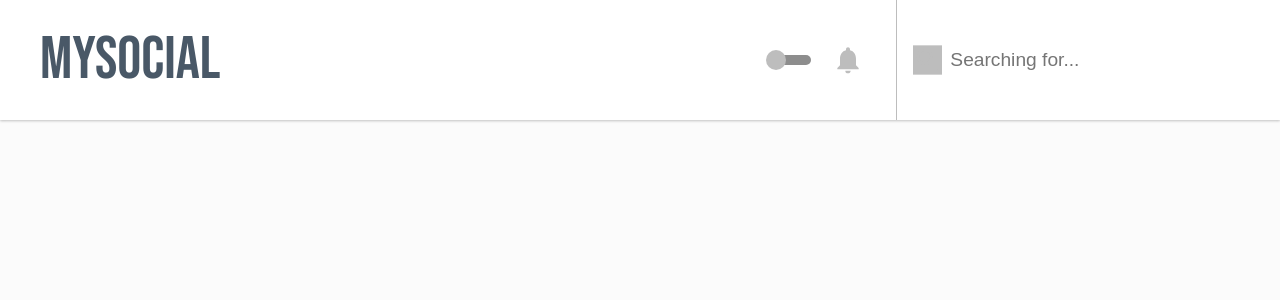
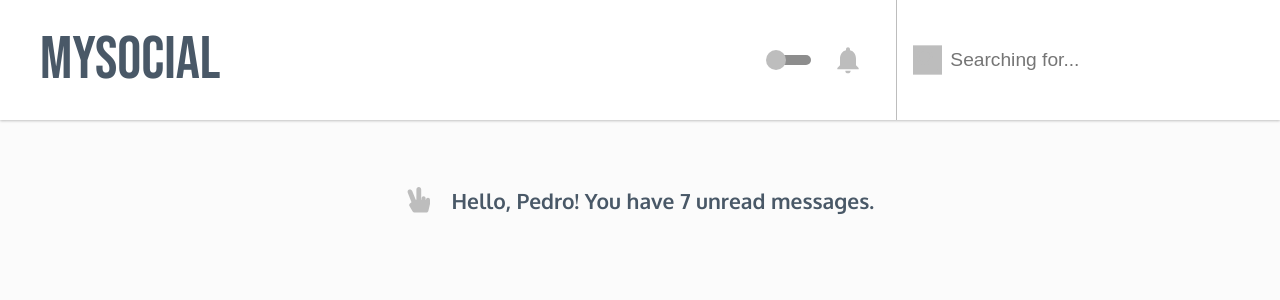
Before and after one commit to pedromihael/react-social-network, a React (Create React App) app: page / in a window 1280 px wide. Shown: the top 300 px of the page. Built offline with nearby package versions, Linux system fonts and the light colour scheme.

Commit message:
chore: add greeting

```diff
--- a/src/App.tsx
+++ b/src/App.tsx
@@ -3,12 +3,10 @@ import React from 'react'
 import { ThemeProvider, DefaultTheme } from 'styled-components';
 import { usePersistedState } from './hooks/usePersistedState';
 import { light, dark } from './base/themes';
-
 import GlobalTheme from './base/global'
 import { Container } from './styles'
-
 import { Header } from './layout'
-// import { Greeting } from './components'
+import { Greeting } from './components'
 
 function App() {
   const [theme, setTheme] = usePersistedState<DefaultTheme>('theme', light);
@@ -22,7 +20,7 @@ function App() {
       <Container>
         <GlobalTheme />
         <Header text="MySocial" toggleTheme={handleThemeSwitching} />
-        {/* <Greeting user={"Patti Mckenzie"} /> */}
+        <Greeting />
         {/* <Friends user={"Patti Mckenzie"} /> */}
       </Container >
     </ThemeProvider >
--- /dev/null
+++ b/src/components/Greeting/index.tsx
@@ -0,0 +1,16 @@
+import React from 'react';
+import { FaHandPeace } from 'react-icons/fa';
+import { Container } from './styles';
+
+const Greeting: React.FC = () => {
+  return (
+    <Container>
+      <FaHandPeace size="1.6rem" />
+      <span>
+        Hello, Pedro! You have 7 unread messages.
+      </span>
+    </Container>
+  );
+}
+
+export default Greeting;
--- /dev/null
+++ b/src/components/Greeting/styles.ts
@@ -0,0 +1,19 @@
+import styled from 'styled-components';
+
+export const Container = styled.div`
+  height: 20vh;
+  display: flex;
+  align-items: center;
+  justify-content: center;
+  gap: 20px;
+
+  svg {
+    path {
+      fill: ${props => props.theme.colors.alterColor};
+    }
+  }
+
+  span {
+    font-weight: 700;
+  }
+`;
--- a/src/components/index.ts
+++ b/src/components/index.ts
@@ -1,3 +1,4 @@
 import Search from './Search';
+import Greeting from './Greeting';
 
-export { Search };
+export { Search, Greeting };
```
